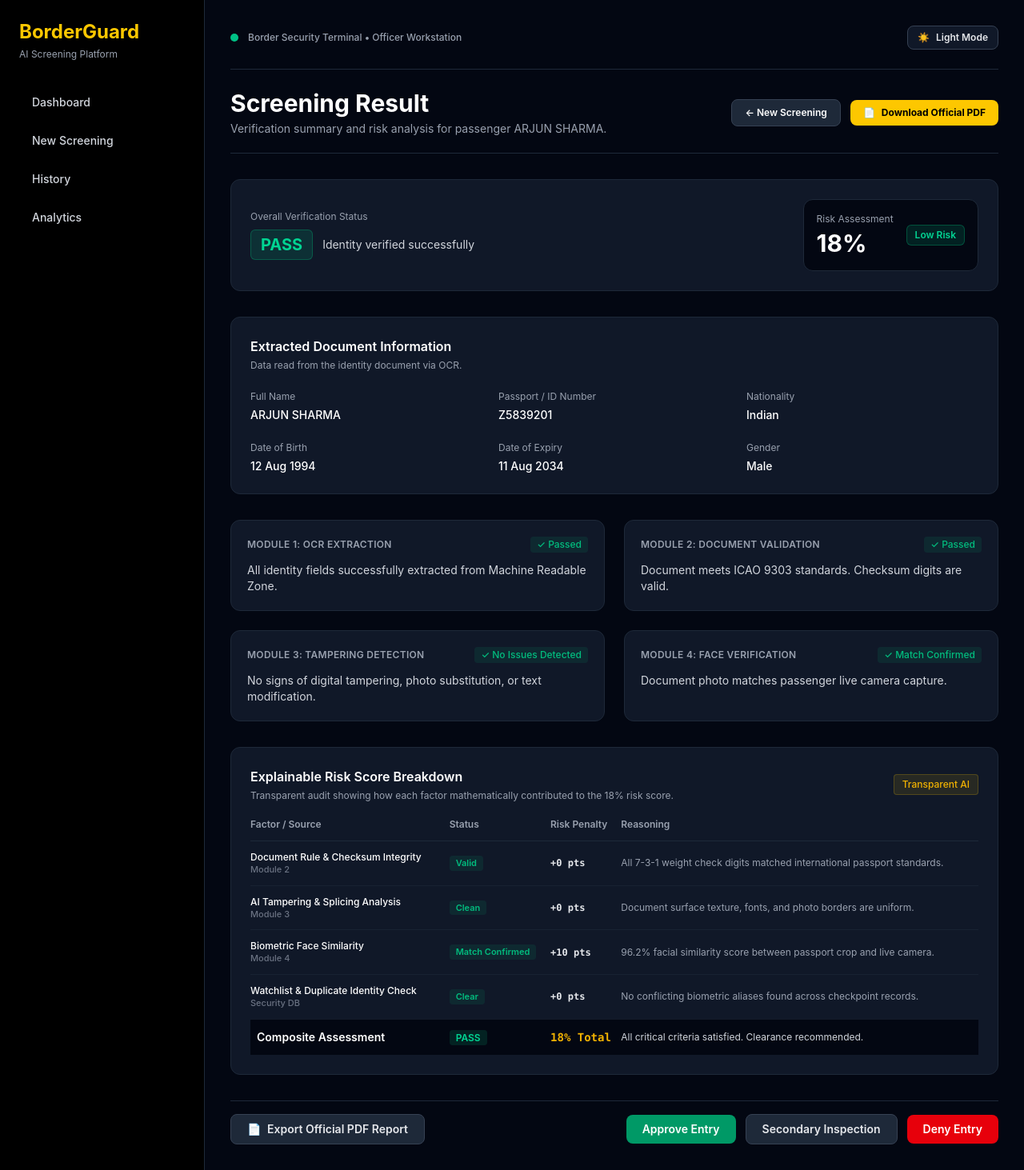
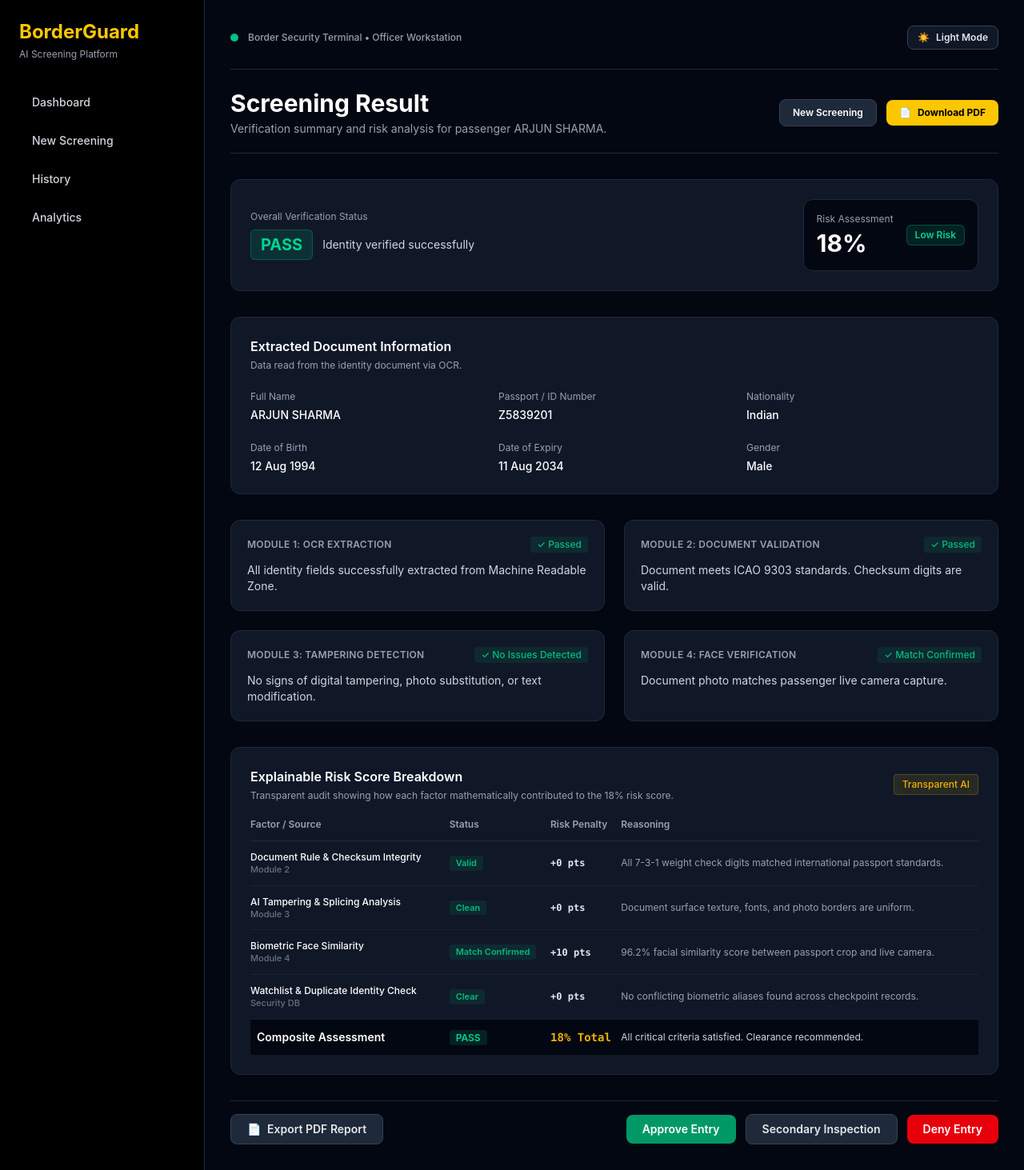
Before and after one commit to moksha013/BorderGuard-AI-Frontend, a React (Vite) app: page /result in a window 1280 px wide. Shown: the whole page at 80% size. Built offline with nearby package versions, Linux system fonts and the light colour scheme.

Commit message:
update: Sync latest changes and documentation

```diff
--- a/src/pages/Result.jsx
+++ b/src/pages/Result.jsx
@@ -126,7 +126,7 @@ function Result() {
                 : 'bg-white hover:bg-gray-50 text-gray-700 border-gray-300 shadow-sm'
             }`}
           >
-            ← New Screening
+            New Screening
           </Link>
 
           <button
@@ -136,7 +136,7 @@ function Result() {
             className="flex items-center gap-2 rounded-lg bg-yellow-400 hover:bg-yellow-300 px-4 py-2 text-xs font-bold text-black transition shadow-sm disabled:opacity-50"
           >
             <span>📄</span>
-            {downloading ? 'Generating PDF...' : 'Download Official PDF'}
+            {downloading ? 'Generating PDF...' : 'Download PDF'}
           </button>
         </div>
       </div>
@@ -364,7 +364,7 @@ function Result() {
           }`}
         >
           <span>📄</span>
-          {downloading ? 'Downloading...' : 'Export Official PDF Report'}
+          {downloading ? 'Downloading...' : 'Export PDF Report'}
         </button>
 
         <div className="flex items-center gap-3 w-full sm:w-auto justify-end">
```
